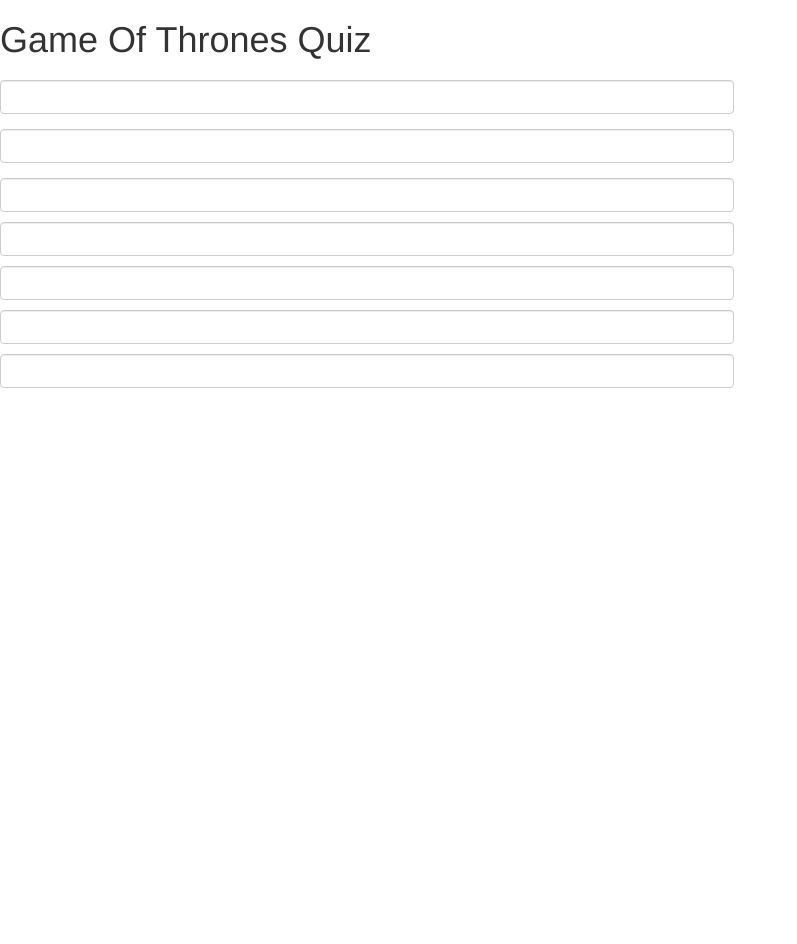
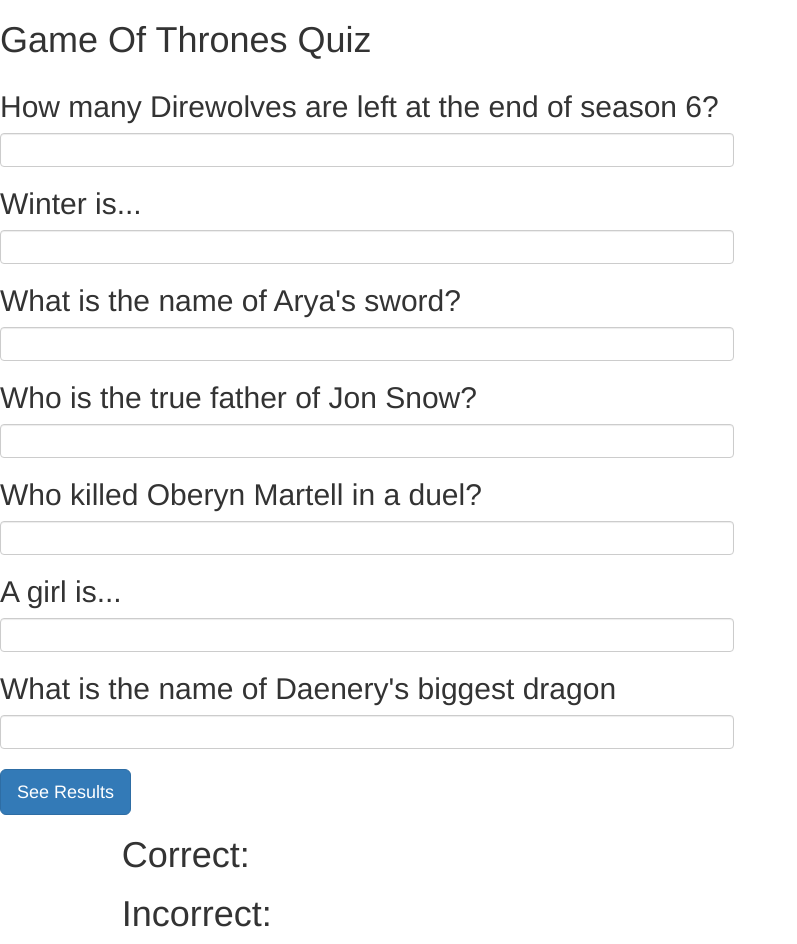
Before and after one commit to RicardoClaros25/GOTQuiz, a plain HTML site: page index.html in a window 1280 px wide. Shown: the whole page, without its empty margins (0-797 px from the left). Before the commit the page ends 800 px from the top, so only its background shows below. Drawn offline with nearby package versions, Linux system fonts and the light colour scheme.

Commit message:
polished html and java

```diff
--- a/index.html
+++ b/index.html
@@ -16,36 +16,42 @@
           <!-- specific columns for the list -->
           <form class="col-sm-7">
             <div class="form-group">
-              <h4 id="question0"></h4>
+              <h2 id="question0"></h2>
               <input id= "answer0" type="text" class="form-control">
             </div>
             <div class="form-group">
-              <h4 id="question1"></h4>
+              <h2 id="question1"></h2>
               <input id="answer1" type="text" class="form-control">
             </div>
             <div class="from-group">
-              <h4 id= "question2"></h4>
+              <h2 id= "question2"></h2>
               <input id= "answer2" type="text" class="form-control">
             </div>
             <div class="from-group">
-              <h4 id= "question3"></h4>
+              <h2 id= "question3"></h2>
               <input id= "answer3" type="text" class="form-control">
             </div>
             <div class="from-group">
-              <h4 id= "question4"></h4>
+              <h2 id= "question4"></h2>
               <input id= "answer4" type="text" class="form-control">
             </div>
             <div class="from-group">
-              <h4 id= "question5"></h4>
+              <h2 id= "question5"></h2>
               <input id= "answer5" type="text" class="form-control">
             </div>
             <div class="from-group">
-              <h4 id= "question6"></h4>
+              <h2 id= "question6"></h2>
               <input id= "answer6" type="text" class="form-control">
             </div>
+            <br>
+            <button type="button" onclick="testResults()" class="btn btn-primary btn-lg">See Results</button>
           </form>
         </div>
-
+        <div class="col-md-2 col-md-offset-1">
+          <h1 class="correct">Correct: <span id="correct"></span></h1>
+          <h1 class="incorrect">Incorrect: <span id="incorrect"></span></h1>
+        </div>
+        <br>
       </div>
        <!-- includes jquery cdn bootstrap js -->
        <script src="http://code.jquery.com/jquery-1.11.3.min.js"></script>
--- a/js/Main.js
+++ b/js/Main.js
@@ -1,35 +1,54 @@
 var questions = [
   {
-    question:"How many Direwolves are left at the end of season 6?"
-    answer:2
+    question:"How many Direwolves are left at the end of season 6?",
+    answer: 2
   },
   {
-    question: "Winter is..."
-    answer: comming
+    question: "Winter is...",
+    answer: "comming"
   },
   {
-    question: "What is the name of Arya's sword?"
-    answer: needle
+    question: "What is the name of Arya's sword?",
+    answer: "needle"
   },
   {
-    question: "Who is the true father of Jon Snow?"
-    answer: Rhaegar Targaryen
-  };
-  {
-    question: "Who killed Oberyn Martell in a duel?"
-    answer: the mountain
+    question: "Who is the true father of Jon Snow?",
+    answer: "Rhaegar Targaryen"
   },
   {
-    question: "A girl is..."
-    answer: Arya Stark
+    question: "Who killed Oberyn Martell in a duel?",
+    answer: "the mountain"
   },
   {
-    question: "What is the name of Daenery's biggest dragon"
-    answer: Drogon
+    question: "A girl is...",
+    answer: "Arya Stark"
+  },
+  {
+    question: "What is the name of Daenery's biggest dragon",
+    answer: "Drogon"
   }
 ]
 
-for(i=0;i < questions.length;i++) {
+for(i = 0; i < questions.length; i++) {
   q = questions[i].question
   document.getElementById('question' + [i]).textContent = q
 }
+
+function testResults() {
+  var correct = 0;
+  var incorrect = 0;
+  for(i = 0; i < questions.length; i++) {
+    var answer = question[i].answer
+    var guess = document.getElementById('answer' + [i]).value
+    var questionSpot = document.getElementById('question' + [i])
+    if(answer == guess) {
+      questionSpot.className = 'correct'
+      correct++
+    } else {
+      questionSpot.className = 'incorrect'
+      incorrect++
+    }
+  }
+  document.getElementById('correct').textContent = correct
+  document.getElementById('incorrect').textContent = incorrect
+}
```
